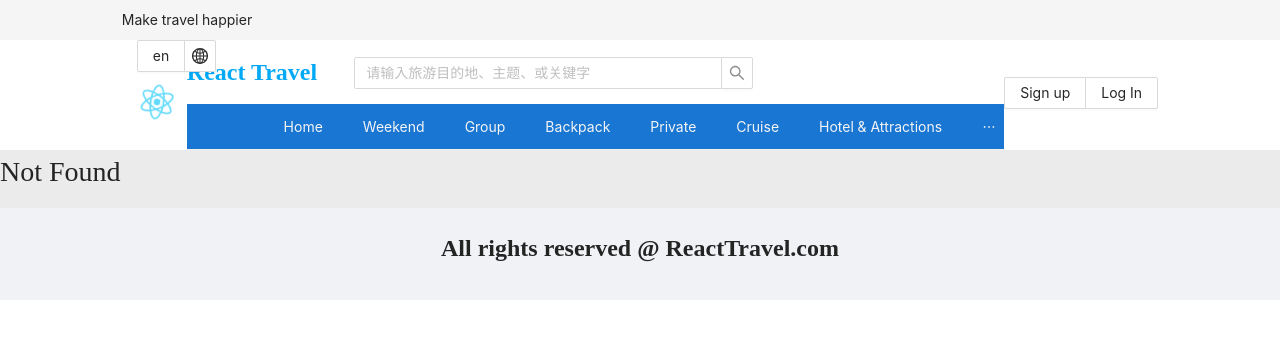
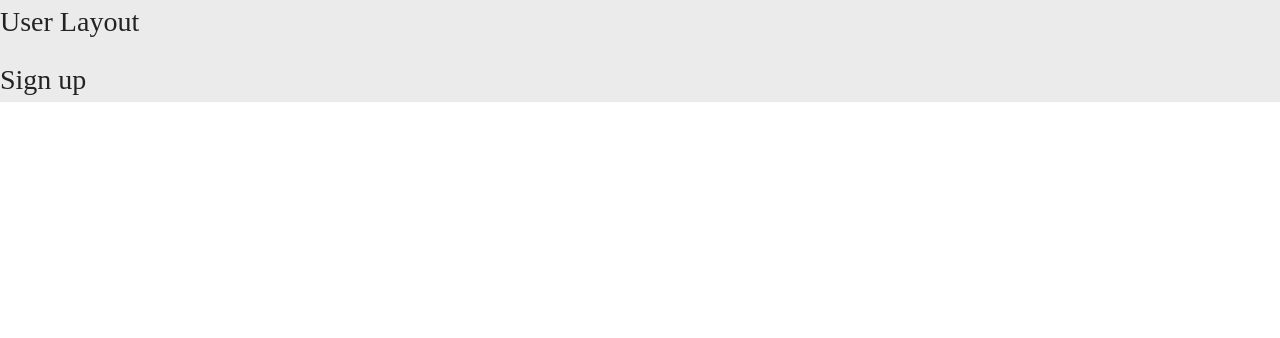
Before and after one commit to haog1/ecom-web, a React (Create React App) app: page /signup in a window 1280 px wide. Shown: the top 338 px of the page. Built offline with nearby package versions, Linux system fonts and the light colour scheme; a web font is replaced by a local one.

Commit message:
feat: add multiple layouts to react router dom

```diff
--- a/src/App.tsx
+++ b/src/App.tsx
@@ -1,16 +1,18 @@
 import React, { useEffect } from 'react';
 import { BrowserRouter, Route, Switch } from 'react-router-dom';
 
-import { BaseLayout } from 'layouts/BaseLayout';
+import { BaseLayout, UserLayout } from 'layouts';
 import {
   HomePage,
   LoginPage,
   NotFoundPage,
   ProductPage,
   SearchPage,
+  SignUpPage,
 } from 'pages';
 import { ChangeLanguageSlice } from 'redux/slices/language';
 import reduxStore from 'redux/store';
+import { LayoutRoute } from 'components';
 
 const App: React.FC = () => {
   // Init language
@@ -23,15 +25,34 @@ const App: React.FC = () => {
 
   return (
     <BrowserRouter>
+      <Switch>
+        <LayoutRoute
+          path="/login"
+          layout={UserLayout}
+          component={LoginPage}
+          exact
+        />
+        <LayoutRoute
+          path="/signup"
+          layout={UserLayout}
+          component={SignUpPage}
+          exact
+        />
+        <Route>
           <BaseLayout>
             <Switch>
-          <Route exact path="/" component={HomePage} />
-          <Route path="/login" component={LoginPage} />
-          <Route path="/product/:touristRouteId" component={ProductPage} />
+              <Route path="/" component={HomePage} exact />
+              <Route
+                path="/product/:touristRouteId"
+                component={ProductPage}
+                exact
+              />
               <Route path="/search/:keywords?" component={SearchPage} />
               <Route component={NotFoundPage} />
             </Switch>
           </BaseLayout>
+        </Route>
+      </Switch>
     </BrowserRouter>
   );
 };
--- a/src/components/header/Header.tsx
+++ b/src/components/header/Header.tsx
@@ -61,10 +61,10 @@ export const AppHeader: React.FC = () => {
             {languageReducer.language}
           </Dropdown.Button>
           <Button.Group className={styles['button-group']}>
-            <Button onClick={() => history.push('signup')}>
+            <Button onClick={() => history.push('/signup')}>
               {t('header.signup')}
             </Button>
-            <Button onClick={() => history.push('login')}>
+            <Button onClick={() => history.push('/login')}>
               {t('header.login')}
             </Button>
           </Button.Group>
--- a/src/components/index.ts
+++ b/src/components/index.ts
@@ -7,3 +7,4 @@ export * from './loading';
 export * from './error';
 export * from './filter';
 export * from './productList';
+export * from './layoutRoute';
--- /dev/null
+++ b/src/components/layoutRoute/LayoutRoute.tsx
@@ -0,0 +1,29 @@
+import { BaseLayout, UserLayout } from 'layouts';
+import React, { Fragment } from 'react';
+import { Route as DefaultRoute } from 'react-router-dom';
+
+interface DefaultRouteProps {
+  component: any;
+  layout?: any;
+  path: string;
+  exact?: boolean;
+}
+
+type RouteProps = Partial<DefaultRouteProps>;
+
+export const LayoutRoute: React.FC<RouteProps> = ({
+  component: Component,
+  layout: Layout = BaseLayout,
+  ...rest
+}) => {
+  return (
+    <DefaultRoute
+      {...rest}
+      render={props => (
+        <Layout>
+          <Component {...props} />
+        </Layout>
+      )}
+    />
+  );
+};
--- /dev/null
+++ b/src/components/layoutRoute/index.ts
@@ -0,0 +1 @@
+export * from './LayoutRoute';
--- a/src/layouts/BaseLayout.tsx
+++ b/src/layouts/baseLayout/BaseLayout.tsx
@@ -1,14 +1,14 @@
-import React from 'react';
+import React, { ReactNode } from 'react';
 import styles from 'assets/scss/Global.module.scss';
 import { Layout } from 'antd';
 import { AppHeader, AppFooter } from 'components';
 
-export const BaseLayout: React.FC = props => {
+export const BaseLayout: React.FC<ReactNode> = ({ children }) => {
   return (
     <div className={styles.App}>
       <AppHeader />
       <Layout.Content className={styles.App__inner}>
-        <div children={props.children} />
+        <div children={children} />
       </Layout.Content>
       <AppFooter />
     </div>
--- /dev/null
+++ b/src/layouts/baseLayout/index.ts
@@ -0,0 +1 @@
+export * from './BaseLayout';
--- /dev/null
+++ b/src/layouts/index.ts
@@ -0,0 +1,2 @@
+export * from './baseLayout';
+export * from './userLayout';
--- /dev/null
+++ b/src/layouts/userLayout/UserLayout.tsx
@@ -0,0 +1,14 @@
+import React from 'react';
+import styles from 'assets/scss/Global.module.scss';
+import { Layout } from 'antd';
+
+export const UserLayout: React.FC = props => {
+  return (
+    <div className={styles.App}>
+      <h1>User Layout</h1>
+      <Layout.Content className={styles.App__inner}>
+        <div children={props.children} />
+      </Layout.Content>
+    </div>
+  );
+};
--- /dev/null
+++ b/src/layouts/userLayout/index.ts
@@ -0,0 +1 @@
+export * from './UserLayout';
--- a/src/pages/login/LoginPage.tsx
+++ b/src/pages/login/LoginPage.tsx
@@ -1,6 +1,6 @@
 import React from 'react';
 
-export const LoginPage: React.FC = () => {
+export const LoginPage: React.FC = props => {
   return (
     <div>
       <h1>Log in</h1>
```
Also changed, not shown: 1 other file (tests, documents, lock files or other folders). Lines whose indentation alone changed are shown as unchanged.
